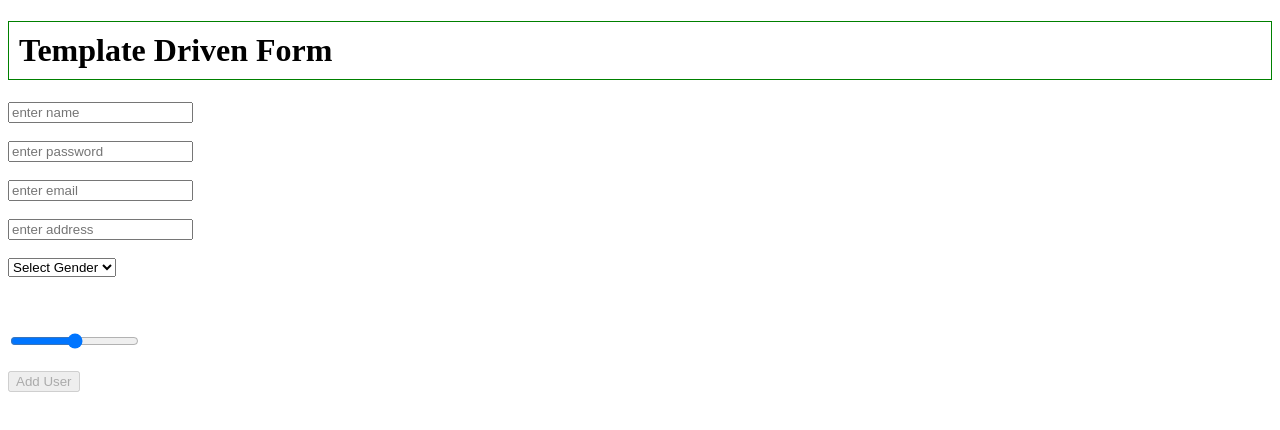
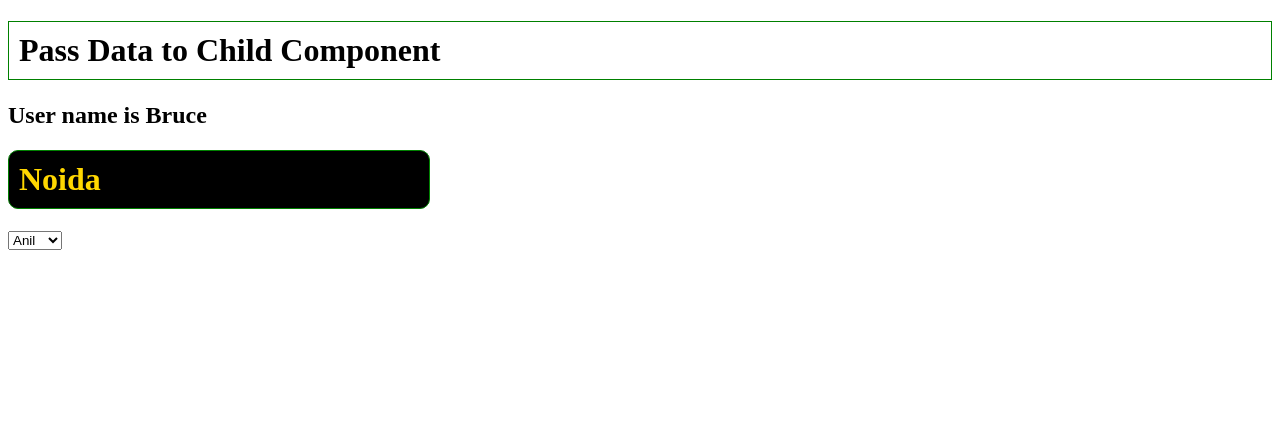
Before and after one commit to Zanna-dev/angular-v19-tutorial, an Angular app: page / in a window 1280 px wide. Shown: the top 430 px of the page. Built offline with nearby package versions, Linux system fonts and the light colour scheme.

Commit message:
Pass Data from Parent to Child

```diff
--- a/src/app/app.component.html
+++ b/src/app/app.component.html
@@ -1,6 +1,72 @@
-<h1>Template Driven Form</h1>
+<h1>Pass Data to Child Component</h1>
+<app-user [user]="userName" city="Noida"></app-user>
 
-<form #userForm="ngForm" (ngSubmit)="addDetails(userForm.value)">
+
+<select #selectedUser (change)="changeUser(selectedUser.value)" name="" id="">
+    <option value="Anil">Anil</option>
+    <option value="Peter">Peter</option>
+    <option value="sam">Sam</option>
+    <option value="tony">Tony</option>
+</select>
+
+
+
+
+
+
+
+
+
+
+
+
+
+
+
+
+
+
+
+
+
+
+
+
+
+
+
+
+
+
+
+
+
+
+
+
+
+
+
+
+
+
+
+
+
+
+
+
+
+
+
+
+
+
+
+
+
+
+<!-- <form #userForm="ngForm" (ngSubmit)="addDetails(userForm.value)">
     <input required #name="ngModel" type="text" placeholder="enter name" name="name" ngModel>
     <span class="error" *ngIf="name.invalid && name.touched"> Name is required field</span>
     <br><br>
@@ -33,14 +99,14 @@
 
     <input type="range" min="0" max="20" name="range" ngModel>
     <br><br>
-    <button [disabled]="userForm.invalid">Add User</button>
+    <button [disabled]="userForm.invalid">Add User</button> -->
     <!-- <button type="button" (click)="setValues()">Set Values</button> -->
-</form>
+<!--
 
-<h3>{{userData?.name}}</h3>
-<h3>{{userData?.password}}</h3>
-<h3>{{userData?.gender}}</h3>
-<h3>{{userData?.range}}</h3>
+
+
+
+-->
 
 <!-- min="0" max="20" -->
 
--- a/src/app/app.component.ts
+++ b/src/app/app.component.ts
@@ -12,18 +12,19 @@ import { HeaderComponent } from './header/header.component';
 @Component({
   selector: 'app-root',
   // imports: [LoginComponent, SignupComponent, ProfileComponent],
-  imports: [FormsModule, NgIf],
+  imports: [UserComponent],
   templateUrl: './app.component.html',
   styleUrl: './app.component.css'
 })
 
 
 export class AppComponent {
+userName = "Bruce"
 
-  userData:any;
-  addDetails(val:NgForm){
-    console.log(val);
-    this.userData=val;
+changeUser(val: string){
+  this.userName=val;
+}
+
   }
 
 
@@ -114,8 +115,7 @@ export class AppComponent {
   //      this.email.setValue("peter@test.com")
   // }
 
-title = 'Code Step By Step';
-}
+// title = 'Code Step By Step';
 
 
 
@@ -133,7 +133,10 @@ title = 'Code Step By Step';
 
 
 
-
+//userData:any;
+  // addDetails(val:NgForm){
+  //   console.log(val);
+  //   this.userData=val;
 
 // RouterOutlet, RouterLink, HeaderComponent
 
--- a/src/app/user/user.component.html
+++ b/src/app/user/user.component.html
@@ -1,2 +1,4 @@
-<h1>User name is {{name}}</h1>
-<h1>User id is {{id}}</h1>
+<h2>User name is {{user}}</h2>
+<h1>{{city}}</h1>
+
+<!-- <h1>User id is {{id}}</h1> -->
--- a/src/app/user/user.component.ts
+++ b/src/app/user/user.component.ts
@@ -1,4 +1,4 @@
-import { Component } from '@angular/core';
+import { Component, Input } from '@angular/core';
 import { ActivatedRoute } from '@angular/router';
 
 @Component({
@@ -10,17 +10,64 @@ import { ActivatedRoute } from '@angular/router';
 
 })
 export class UserComponent {
-  name:string|null="";
-  id:string|null="";
-constructor(private route:ActivatedRoute){
-
+@Input() user:string=''
+@Input() city:string=''
 }
 
-ngOnInit(){
-  this.route.params.subscribe((params)=>{
-    this.name=params['name']
-    this.id=params['id']
 
-  })
-}
-}
+
+
+
+
+
+
+
+
+
+
+
+
+
+
+
+
+
+
+
+
+
+
+
+
+
+
+
+
+
+
+
+
+
+
+
+
+
+
+
+
+
+
+
+//   name:string|null="";
+//   id:string|null="";
+// constructor(private route:ActivatedRoute){
+
+// }
+
+// ngOnInit(){
+//   this.route.params.subscribe((params)=>{
+//     this.name=params['name']
+//     this.id=params['id']
+
+//   })
+// }
```
